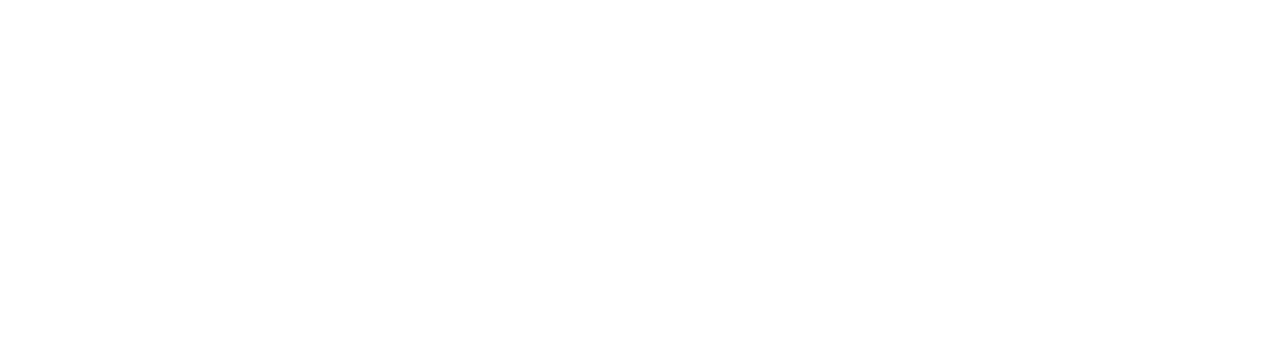
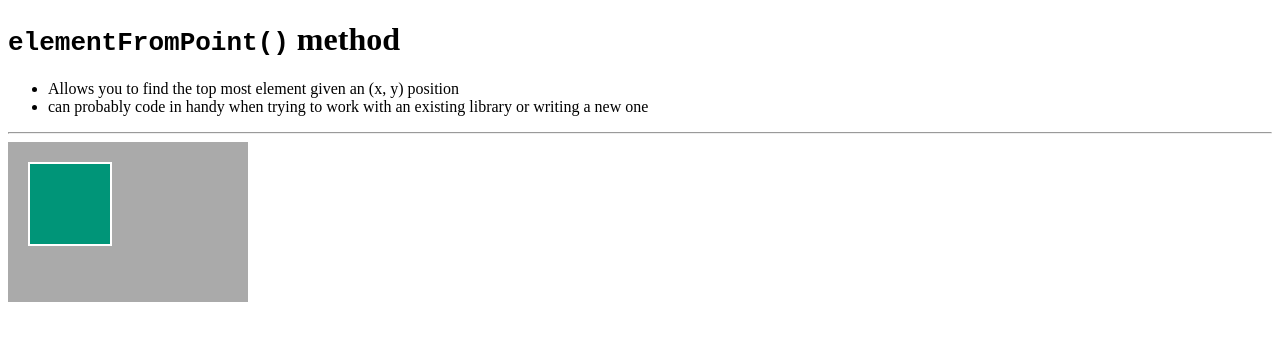
Before and after one commit to tidalu/Javascript-DOM, a website: page elementFromPoint/index.html in a window 1280 px wide. Drawn offline with Linux system fonts and the light colour scheme.

Commit message:
update: elementfromPoint or elementsfromPoint

```diff
--- a/elementFromPoint/index.html
+++ b/elementFromPoint/index.html
@@ -5,8 +5,36 @@
     <meta name="viewport" content="width=device-width, initial-scale=1.0">
     <title>Document</title>
     <link rel="stylesheet" href="style.css">
+    <style>
+        .outer {
+            width: 200px;
+            height: 120px;
+            background: #aaaaaa;
+            padding: 20px;
+        }
+
+        .inner {
+            width: 80px;
+            height: 80px;
+            background: #009578;
+            border: 2px solid white;
+            pointer-events: none;
+        }
+    </style>
 </head>
 <body>
+    <h1><code>elementFromPoint()</code> method</h1>
+    <ul>
+        <li>Allows you to find the top most element given an (x, y) position</li>
+        <li>can probably code in handy when trying to work with an existing library or writing a new one </li>
+    </ul>
+    <hr>
+
+<div class="outer">
+    <div class="inner"></div>
+</div>
+
+
     <script src="main.js"></script>
 </body>
 </html>
--- a/elementFromPoint/main.js
+++ b/elementFromPoint/main.js
@@ -1 +1,9 @@
 // Your JavaScript code goes here
+let pos;
+
+document.addEventListener('mousemove', ({ pageX, pageY }) => {
+  pos = `(${pageX}, ${pageY})`;
+  //   console.log(pos);
+});
+
+// elementFfromPoint or elementsFromPoint
```
